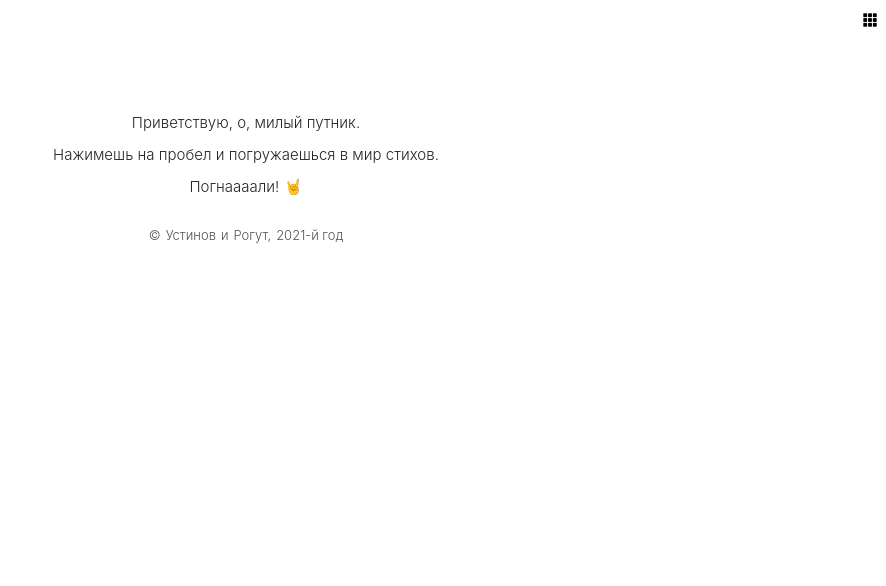
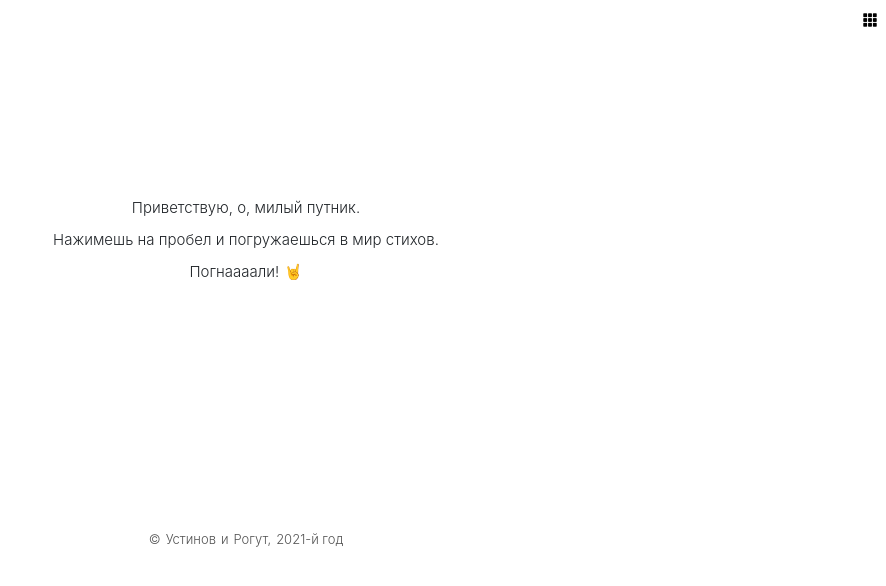
Before and after one commit to BossNumber1/poetry, a Next.js app in the folder app/: page / in a window 1280 px wide. Shown: the top 586 px of the page, without its empty margins (394-1280 px from the left). Built offline with nearby package versions, Linux system fonts and the light colour scheme; no server answers.

Commit message:
Aligned the verse, removed automatic scrolling and increased indentation from the verse

```diff
--- a/app/components/topBlock/TopBlock.jsx
+++ b/app/components/topBlock/TopBlock.jsx
@@ -12,7 +12,6 @@ function TopBlock({
     showForm,
     setShowMenu,
     showMenu,
-
     verseNumber,
 }) {
     const [onMusic, setOnMusic] = React.useState(false);
--- a/app/pages/index.js
+++ b/app/pages/index.js
@@ -22,6 +22,7 @@ export default function Home() {
     React.useEffect(() => {
         document.addEventListener("keydown", function (event) {
             if (event.code === "Space") {
+                event.preventDefault();
                 verseSwitch();
             }
         });
@@ -47,11 +48,15 @@ export default function Home() {
         let verseSwitch = function () {
             if (verseNumber === "false") {
                 setVerseNumber(0);
+                document.getElementsByClassName("fifthBlock")[0].style =
+                    "padding-top: 0";
             } else if (
                 verseNumber !== "false" &&
                 +verseNumber < versesArray.length - 1
             ) {
                 setVerseNumber(+verseNumber + 1);
+                document.getElementsByClassName("fifthBlock")[0].style =
+                    "padding-top: 0";
             } else if (
                 verseNumber !== "false" &&
                 +verseNumber === versesArray.length - 1
--- a/app/styles/globals.css
+++ b/app/styles/globals.css
@@ -34,7 +34,7 @@ a {
         90%; */
     /* grid-auto-rows: minmax(20%, auto); */
 
-    grid-template-rows: 25% 25% 25% 10%;
+    grid-template-rows: 110px 200px 160px 50px;
     grid-template-columns: repeat(6, 1fr);
     grid-gap: 1em;
     font-size: 15px;
@@ -76,7 +76,8 @@ a {
     display: inline-block;
     align-items: center;
     justify-content: center;
-    z-index: 150;
+    z-index: 50;
+    padding-top: 35px;
 }
 
 .sixthBlock {
```
